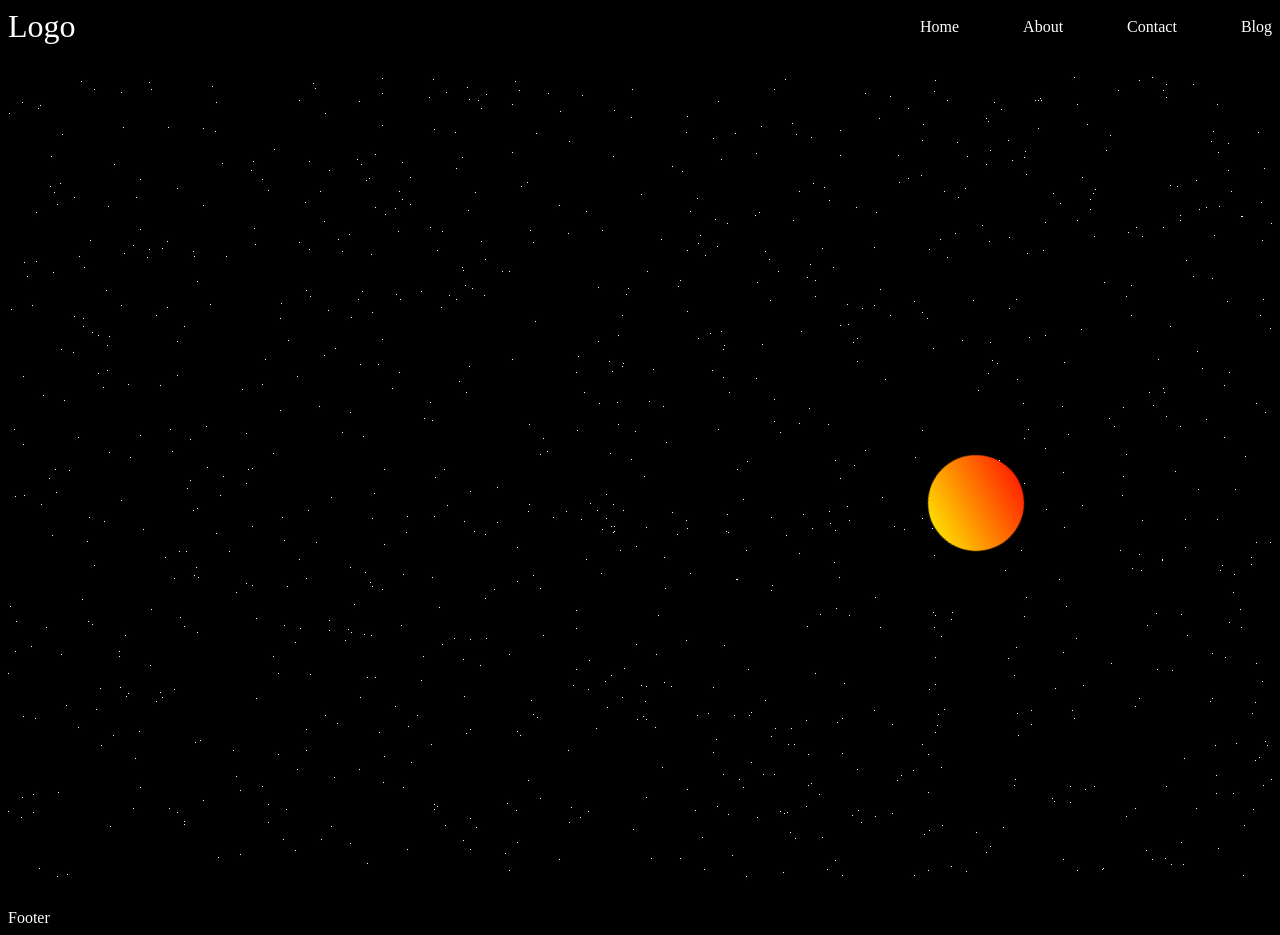
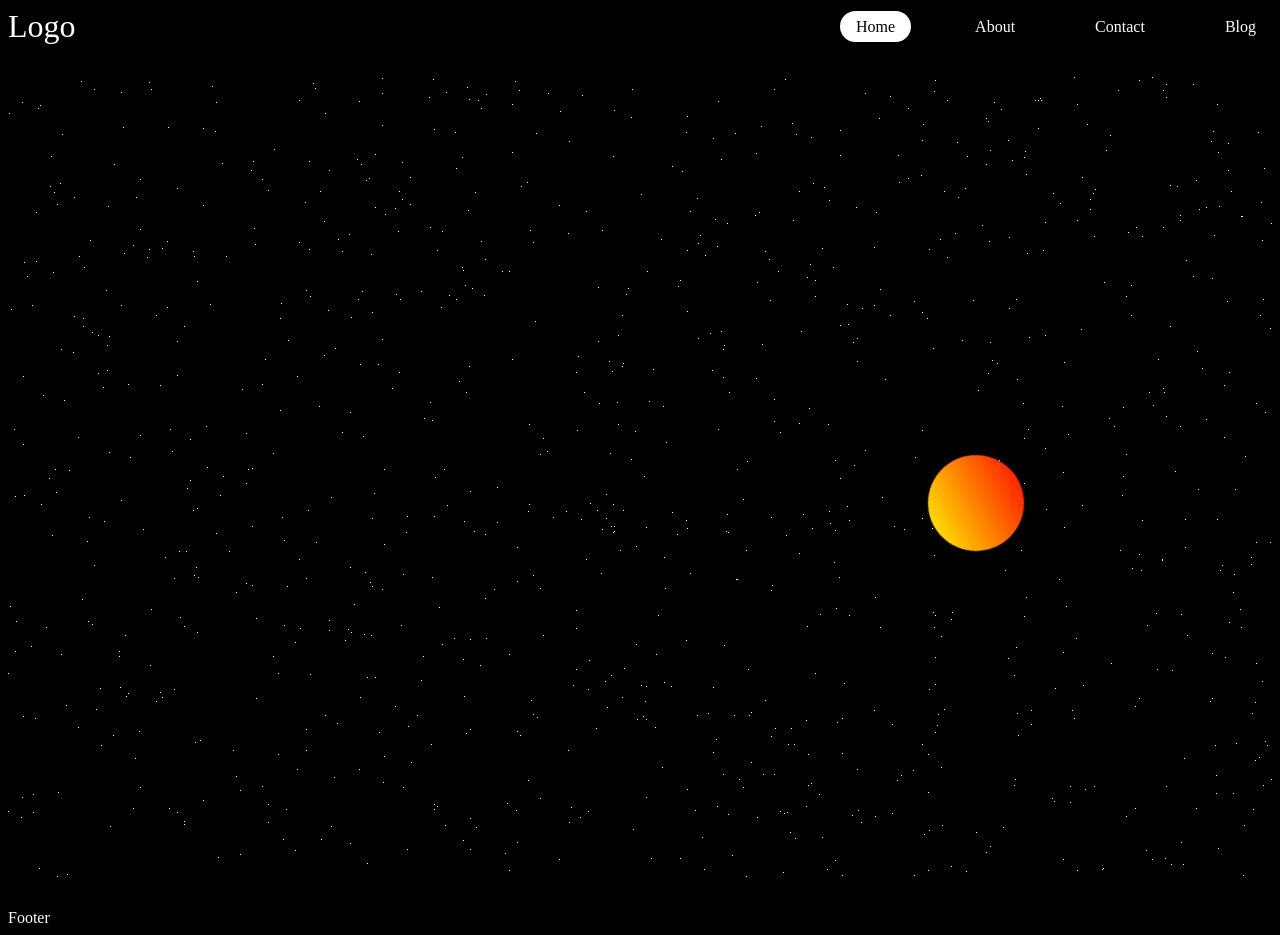
Before and after one commit to Ankitsaini406/next-challenges, a Next.js app: page / in a window 1280 px wide. Built offline with nearby package versions, Linux system fonts and the light colour scheme.

Commit message:
"Navbar"

```diff
--- a/src/components/navbar/Links.tsx
+++ b/src/components/navbar/Links.tsx
@@ -1,37 +1,48 @@
+"use client";
+
 import Link from "next/link";
+import { usePathname } from "next/navigation";
+import style from "./navbar.module.css";
 
 const Links = () => {
-
   const links = [
     {
       title: "Home",
-            path: '/',
+      path: "/",
     },
     {
       title: "About",
-            path: '/about',
+      path: "/about",
     },
     {
       title: "Contact",
-            path : '/contact',
+      path: "/contact",
     },
     {
       title: "Blog",
-            path: '/blog',
+      path: "/blog",
     },
   ];
 
+  const pathName = usePathname();
+
   return (
     <>
-        {
-            links.map((link) => {
+      {links.map((link) => {
         return (
-                    <Link key={link.title} href={link.path}>{link.title}</Link>
-                )
-            })
-        }
+          <Link
+            className={`${style.navLink} ${
+              pathName === link.path && style.active
+            }`}
+            key={link.title}
+            href={link.path}
+          >
+            {link.title}
+          </Link>
+        );
+      })}
     </>
-    )
-}
+  );
+};
 
 export default Links;
--- a/src/components/navbar/Navbar.tsx
+++ b/src/components/navbar/Navbar.tsx
@@ -1,11 +1,11 @@
-import '@/src/components/navbar/navbar.css'
+import style from'./navbar.module.css'
 import Links from "./Links";
 
 const Navbar = () => {
     return (
-        <div className="nav-bar">
+        <div className={style.navbar}>
             <h1>Logo</h1>
-            <div className="sub-nav">
+            <div className={style.subnav}>
                 <Links />
             </div>
         </div>
--- a/src/components/navbar/navbar.css
+++ b/src/components/navbar/navbar.module.css
@@ -1,20 +1,20 @@
-.nav-bar {
+.navbar {
     display: flex;
     align-items: center;
     justify-content: space-between;
 }
 
-.sub-nav {
+.subnav {
     display: flex;
-    gap: 4rem;
+    gap: 3rem;
 }
 
-.button-box {
+.navLink{
     padding: 0.4rem 1rem;
+}
+
+.active {
+    background-color: white;
+    color: black;
     border-radius: 25px;
 }
-
-.active{
-    background-color: black;
-    color: white;
-}
```
Lines whose indentation alone changed are shown as unchanged.
